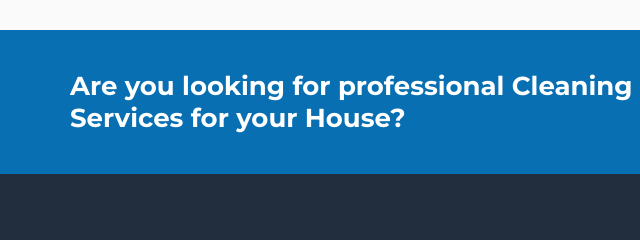
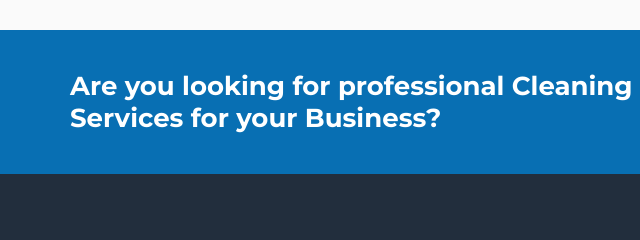
Before and after one commit to iandtek/multitaskingservices-website, a plain HTML site: page index.html in a window 1280 px wide. Shown: the part 3933-4173 px from the top of the page, 0-640 px from the left. Drawn offline with nearby package versions, Linux system fonts and the light colour scheme.

Commit message:
house -> business

```diff
--- a/index.html
+++ b/index.html
@@ -686,7 +686,7 @@
                 <div class="row">
                     <div class="col-md-12 col-sm-12 col-xs-12">
                         <div class="banner-content">
-                            <h4>Are you looking for professional Cleaning Services for your House?</h4>
+                            <h4>Are you looking for professional Cleaning Services for your Business?</h4>
                             <div class="banner-contact">
                                 <span class="call-us"><i class="icon icon-phone-handset"></i>Call us:  +1 (503) 481 5407 </span><span>Or</span>
                                 <a class="banner-btn" href="#">Contact us</a>
```
Also changed, not shown: 1 other file.
